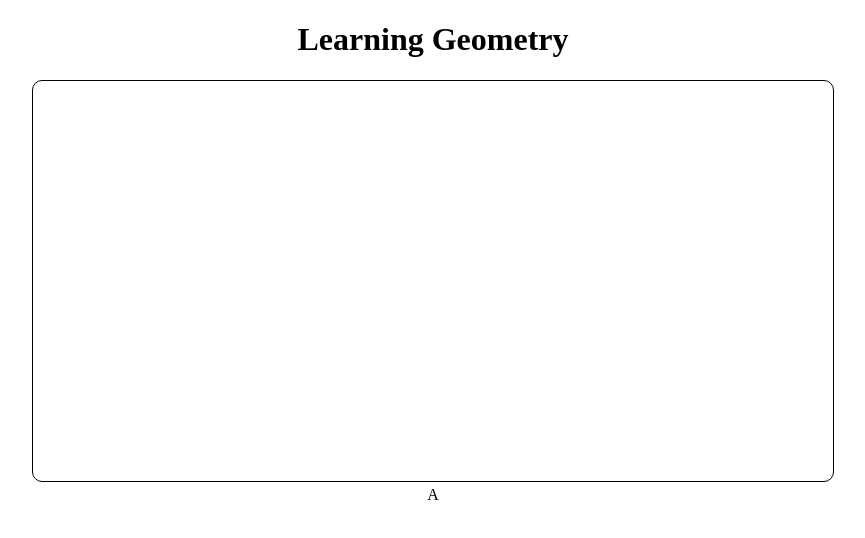
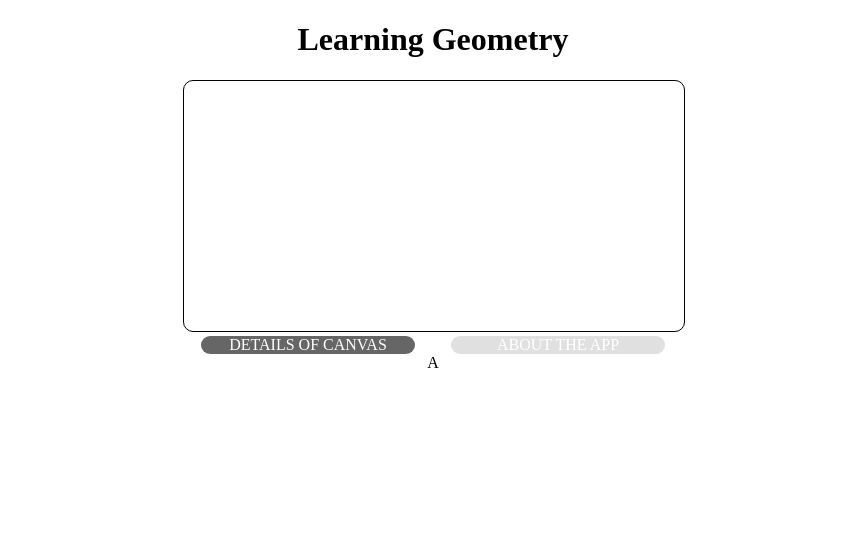
Before and after one commit to marcelotokarnia/playing-with-canvas, a React (Create React App) app: page / in a window 1280 px wide. Shown: the top 538 px of the page, without its empty margins (207-1072 px from the left). Built offline with nearby package versions, Linux system fonts and the light colour scheme.

Commit message:
menu component

```diff
--- a/public/index.html
+++ b/public/index.html
@@ -4,6 +4,6 @@
     <title>Learning Geometry</title>
   </head>
   <body>
-    <div id="app"></div>
+    <div class="center width500 margin0-auto" id="app"></div>
   </body>
 </html>
--- a/src/components/App.js
+++ b/src/components/App.js
@@ -1,21 +1,32 @@
 import React, { Component, Fragment } from 'react'
+import { connect } from 'react-redux'
+import { equals } from 'ramda'
+import PropTypes from 'prop-types'
 import Canvas from './Canvas'
 import Menu from './Menu'
 import About from './About'
 import Details from './Details'
 
 class App extends Component {
+  static propTypes = {
+    activeTab: PropTypes.string.isRequired,
+  }
   render() {
+    const { activeTab } = this.props
     return (
       <Fragment>
         <h1> Learning Geometry </h1>
         <Canvas />
-        <Menu clickOption={this.handleClickMenu} />
-        { this.activeMenu === 'details' && <Details /> }
-        { this.activeMenu === 'about' && <About /> }
+        <Menu />
+        { equals('details', activeTab) && <Details /> }
+        { equals('about', activeTab) && <About /> }
       </Fragment>
     )
   }
 }
 
-export default App
+const mapStateToProps = state => ({
+  activeTab: state.Menu.activeTab,
+})
+
+export default connect(mapStateToProps)(App)
--- a/src/components/Canvas.js
+++ b/src/components/Canvas.js
@@ -144,8 +144,14 @@ class Canvas extends Component {
 
   render() {
     return (
-      <div className="canvas-container">
-        <canvas width="800" height="400" ref={this.canvas} onMouseDown={this.updateReferences}>
+      <div>
+        <canvas
+          className="border round-border"
+          width="500"
+          height="250"
+          ref={this.canvas}
+          onMouseDown={this.updateReferences}
+        >
           Your browser does not support the HTML5 canvas tag.
         </canvas>
       </div>
--- a/src/components/Menu.js
+++ b/src/components/Menu.js
@@ -1,9 +1,54 @@
 import React, { Component } from 'react'
+import { connect } from 'react-redux'
+import PropTypes from 'prop-types'
+import { equals } from 'ramda'
+import classnames from 'classnames'
+import { bindActionCreators } from 'redux'
+import updateMenu from '../actions/Menu'
 
 class Menu extends Component {
+  static propTypes = {
+    activeTab: PropTypes.string.isRequired,
+    updateMenu: PropTypes.func.isRequired,
+  }
+
+  handleClick = activeTab => () => {
+    this.props.updateMenu({ activeTab })
+  }
+
   render() {
-    return <div>A</div>
+    const { activeTab } = this.props
+    return (
+      <div className="flex-row">
+        <div
+          className={classnames('flex1 center small-horizontal-margin round-border', {
+            'back-color-dark': equals('details', activeTab),
+            'pointer back-color-light': !equals('details', activeTab),
+          })}
+          onClick={this.handleClick('details')}
+        >
+          DETAILS OF CANVAS
+        </div>
+        <div
+          className={classnames('flex1 center small-horizontal-margin round-border', {
+            'back-color-dark': equals('about', activeTab),
+            'pointer back-color-light': !equals('about', activeTab),
+          })}
+          onClick={this.handleClick('about')}
+        >
+          ABOUT THE APP
+        </div>
+      </div>
+    )
   }
 }
 
-export default Menu
+const mapStateToProps = state => ({
+  activeTab: state.Menu.activeTab,
+})
+
+const mapDispatchToProps = dispatch => ({
+  updateMenu: bindActionCreators(updateMenu, dispatch),
+})
+
+export default connect(mapStateToProps, mapDispatchToProps)(Menu)
--- a/src/css/style.css
+++ b/src/css/style.css
@@ -1,7 +1,44 @@
-#app {
+.center {
   text-align: center;
 }
-canvas {
+.width500 {
+  width: 500px;
+}
+.margin0-auto {
+  margin: 0 auto;
+}
+.back-color-dark {
+  background-color: #666;
+  color: #fff;
+}
+.back-color-light {
+  background-color: #e0e0e0;
+  color: #fff;
+}
+.small-horizontal-margin {
+  margin-right: 18px;
+  margin-left: 18px;
+}
+.border {
   border: 1px solid #000;
+}
+.round-border {
   border-radius: 10px;
 }
+.flex-row {
+  display: -webkit-box;
+  display: -ms-flexbox;
+  display: flex;
+  -webkit-box-orient: horizontal;
+  -webkit-box-direction: normal;
+      -ms-flex-direction: row;
+          flex-direction: row;
+}
+.flex1 {
+  -webkit-box-flex: 1;
+      -ms-flex: 1;
+          flex: 1;
+}
+.pointer:hover {
+  cursor: pointer;
+}
--- a/src/css/style.styl
+++ b/src/css/style.styl
@@ -1,6 +1,37 @@
-#app
+.center
   text-align center
 
-canvas
+.width500
+  width 500px
+
+.margin0-auto
+  margin 0 auto
+
+.back-color-dark
+  background-color #666
+  color white
+
+.back-color-light
+  background-color #e0e0e0
+  color white
+
+.small-horizontal-margin
+  margin-right 18px
+  margin-left 18px
+
+.border
   border 1px solid #000
+
+.round-border
   border-radius 10px
+
+.flex-row
+  display flex
+  flex-direction row
+
+.flex1
+  flex: 1
+
+.pointer
+  &:hover
+    cursor pointer
```
Also changed, not shown: package.json (+6 -5 lines), 1 other file (tests, documents, lock files or other folders).
